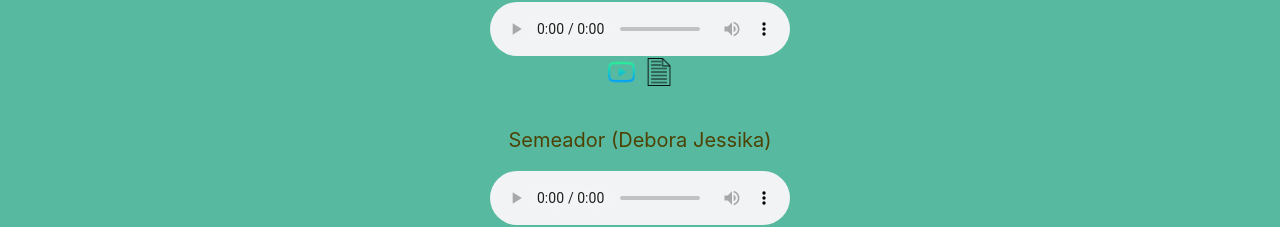
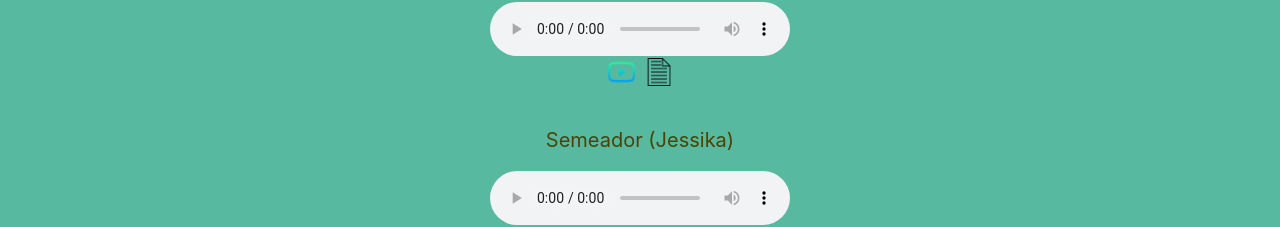
Before and after one commit to Jefferson159/semenetetwo, a plain HTML site: page pginicial.html in a window 1280 px wide. Shown: the part 2881-3108 px from the top of the page. Drawn offline with nearby package versions, Linux system fonts and the light colour scheme.

Commit message:
pginicial

```diff
--- a/pginicial.html
+++ b/pginicial.html
@@ -178,7 +178,7 @@
 
       </div>
       <br>
-      <p>Semeador (Debora Jessika)</p>
+      <p>Semeador (Jessika)</p>
       <audio src="Audio/Semeador (Debora).mp3" controls ></audio>
 
       <p>Semeador Playbak</p>
```
